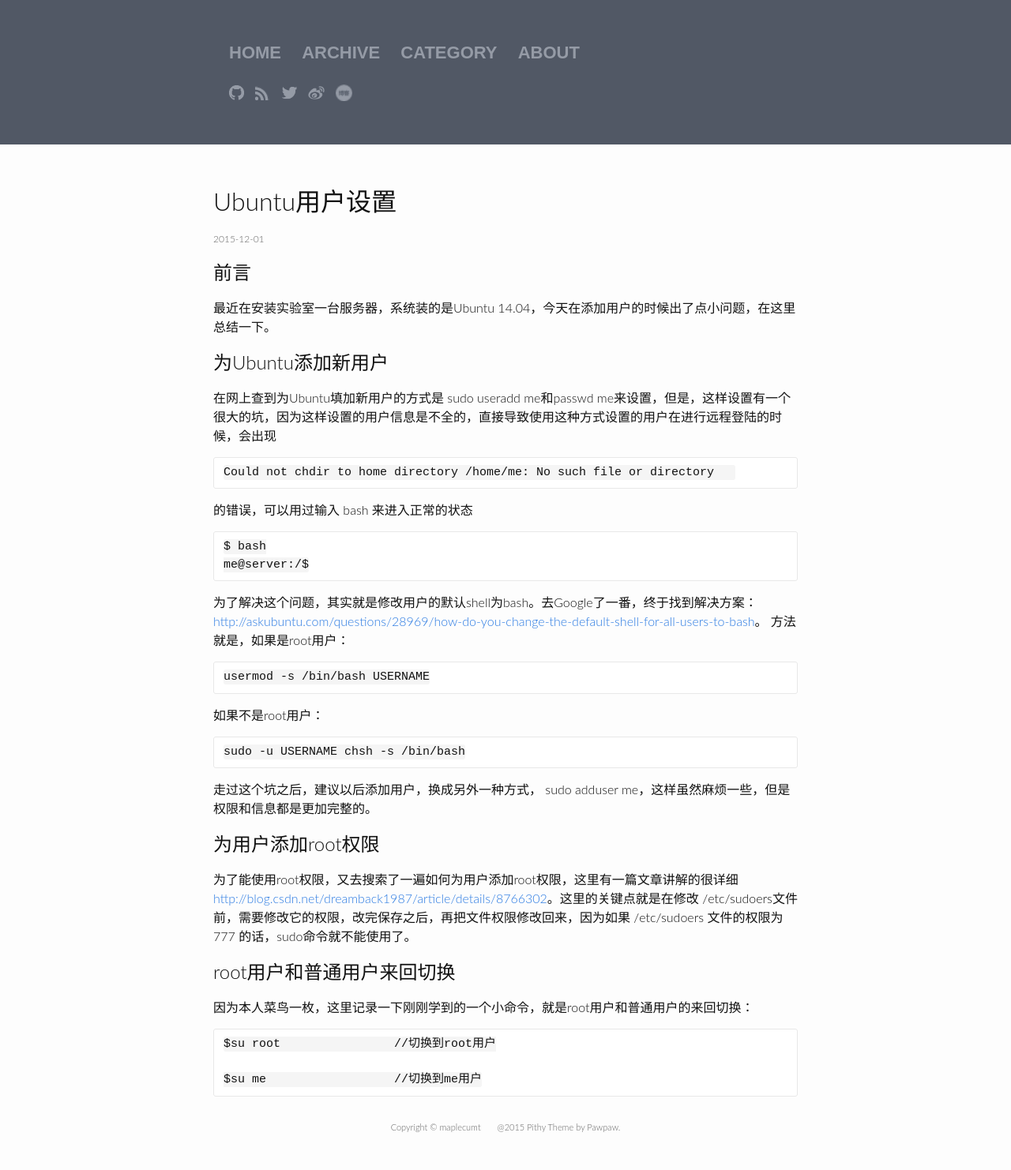
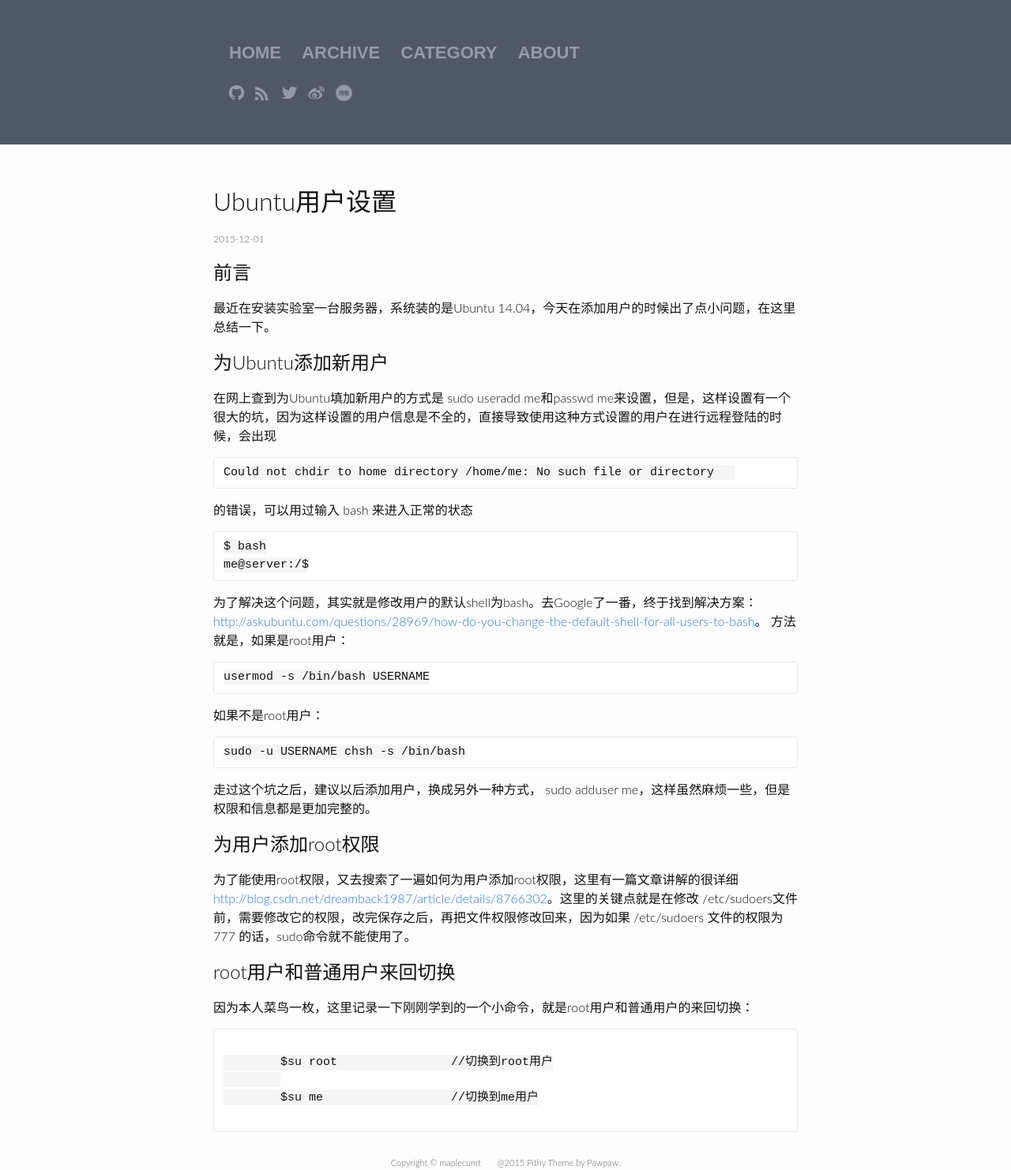
Before and after one commit to maple-yf/maplecumt, a Jekyll site: the page built from _posts/2015-12-01-Setting-Ubuntu-User.markdown, in a window 1280 px wide. Shown: the whole page at 79% size. Built offline with Jekyll 4.4.1, drawn with Linux system fonts in a browser that asks for light colours; comment, search, counter and statistics services are not loaded; before the commit the page ends 1437 px from its top, so only the background shows below that.

Commit message:
no message

````diff
--- a/_posts/2015-12-01-Setting-Ubuntu-User.markdown
+++ b/_posts/2015-12-01-Setting-Ubuntu-User.markdown
@@ -44,7 +44,9 @@ sudo -u USERNAME chsh -s /bin/bash
 因为本人菜鸟一枚，这里记录一下刚刚学到的一个小命令，就是root用户和普通用户的来回切换：
 
 ```
-$su root		//切换到root用户
 
-$su me			//切换到me用户
+	$su root		//切换到root用户
+
+	$su me			//切换到me用户
+
 ```
````
